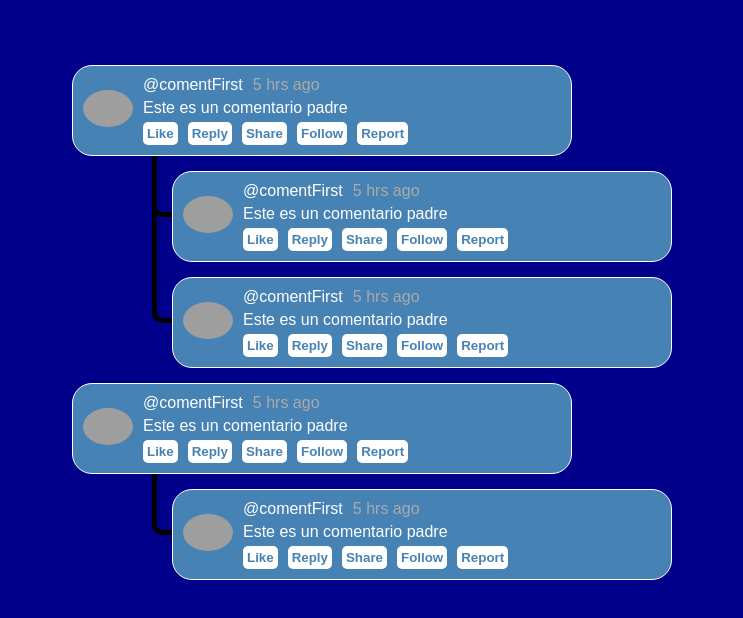
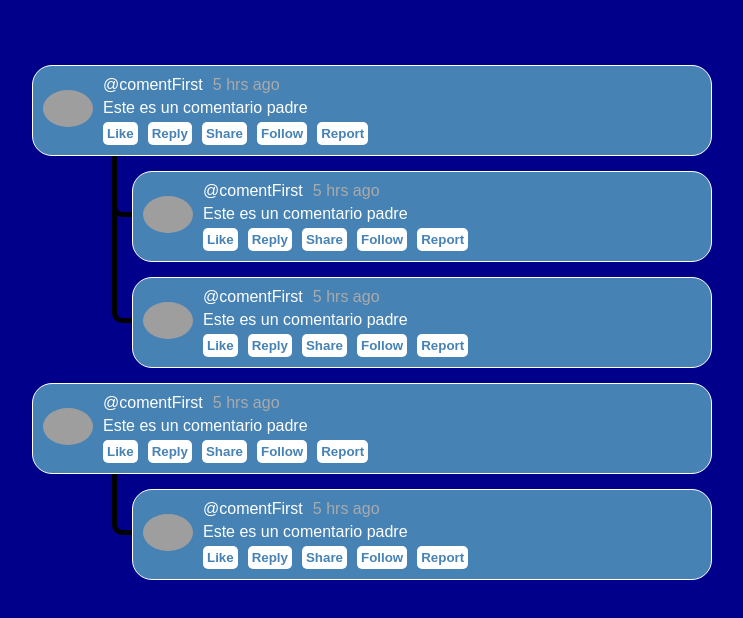
Before and after one commit to franciscocortezdev/TemplateComents, a plain HTML site: page index.html in a window 1280 px wide. Shown: the whole page, without its empty margins (268-1011 px from the left). Drawn offline with Linux system fonts and the light colour scheme; grey boxes are pictures that could not be loaded.

Commit message:
Contenedor de comentarios

```diff
--- a/index.html
+++ b/index.html
@@ -15,7 +15,7 @@
             <div class="coments primero">
                 <div class="con">
                 </div>
-                <div class="padre">
+                <div class="content">
                     <div class="userPic">
                         <img src="https://static.vecteezy.com/system/resources/previews/002/275/847/non_2x/male-avatar-profile-icon-of-smiling-caucasian-man-vector.jpg" alt="">
                     </div>
@@ -39,7 +39,7 @@
             <div class="coments hijo">
                 <div class="con_hijo">
                 </div>
-                <div class="padre ">
+                <div class="content ">
                     <div class="userPic">
                         <img src="https://static.vecteezy.com/system/resources/previews/002/275/847/non_2x/male-avatar-profile-icon-of-smiling-caucasian-man-vector.jpg" alt="">
                     </div>
@@ -64,7 +64,7 @@
             <div class="coments hijo">
                 <div class="con_hijo">
                 </div>
-                <div class="padre ">
+                <div class="content ">
                     <div class="userPic">
                         <img src="https://static.vecteezy.com/system/resources/previews/002/275/847/non_2x/male-avatar-profile-icon-of-smiling-caucasian-man-vector.jpg" alt="">
                     </div>
@@ -88,7 +88,7 @@
             <div class="coments primero">
                 <div class="con">
                 </div>
-                <div class="padre">
+                <div class="content">
                     <div class="userPic">
                         <img src="https://static.vecteezy.com/system/resources/previews/002/275/847/non_2x/male-avatar-profile-icon-of-smiling-caucasian-man-vector.jpg" alt="">
                     </div>
@@ -111,7 +111,7 @@
             <div class="coments hijo">
                 <div class="con_hijo">
                 </div>
-                <div class="padre ">
+                <div class="content ">
                     <div class="userPic">
                         <img src="https://static.vecteezy.com/system/resources/previews/002/275/847/non_2x/male-avatar-profile-icon-of-smiling-caucasian-man-vector.jpg" alt="">
                     </div>
--- a/style.css
+++ b/style.css
@@ -19,24 +19,24 @@
 
 }
 .comentarios{
-
+    width: 700px;
     padding: 10px;
     position: relative;
 
 }
 
 
-.padre img{
+.content img{
     width: 50px;
     border-radius: 50%;
     margin-right: 10px;
 }
 
-.padre{
+.content{
     border: 1px solid #fff;
     padding: 10px;
     background-color: steelblue;
-    width: 500px;
+    width: 100%;
     display: flex;
     align-items: center;
     border-radius: 20px;
```
